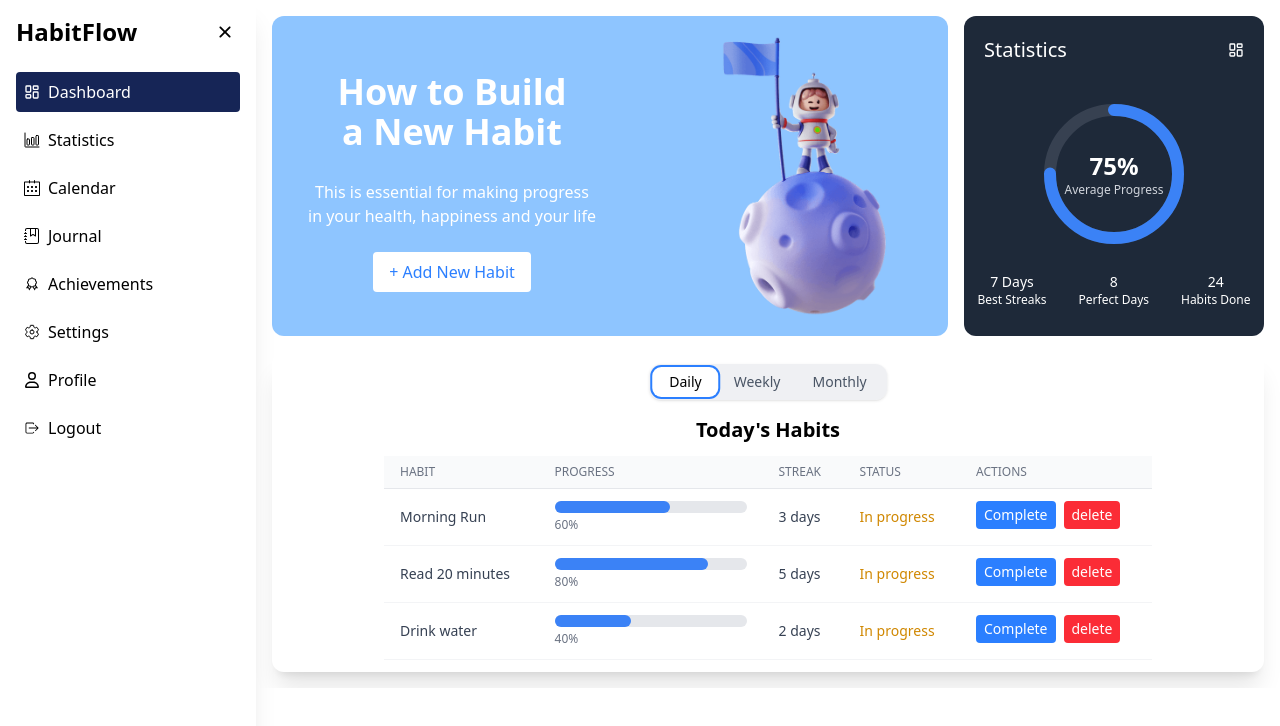
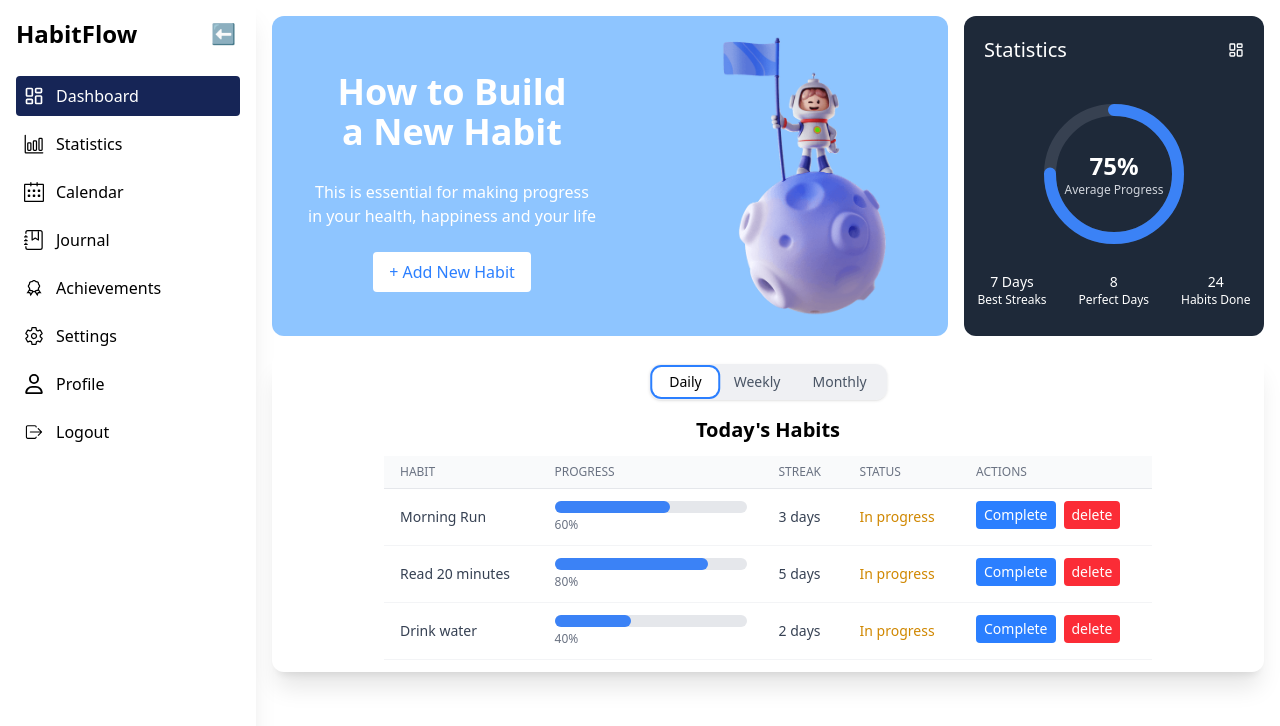
Before and after one commit to juliusmwas/NinjaFood, a React (Vite) app: page / in a window 1280 px wide. Shown: the top 726 px of the page. Built offline with nearby package versions, Linux system fonts and the light colour scheme.

Commit message:
Made the sidebar responsive across all screens

```diff
--- a/src/Components/Dashboard.jsx
+++ b/src/Components/Dashboard.jsx
@@ -1,12 +1,11 @@
 import { useState } from "react";
-import { IoIosClose} from "react-icons/io";
+import { IoIosClose, IoIosLogOut } from "react-icons/io";
 import { LuLayoutDashboard } from "react-icons/lu";
 import { IoBarChartOutline, IoSettingsOutline } from "react-icons/io5";
 import { SlCalender } from "react-icons/sl";
 import { BsJournalBookmark } from "react-icons/bs";
 import { LiaAwardSolid } from "react-icons/lia";
 import { FaRegUser } from "react-icons/fa6";
-import { IoIosLogOut } from "react-icons/io";
 
 // Import pages
 import DashboardPage from "./pages/DashboardPage";
@@ -20,6 +19,8 @@ import LogoutPage from "./pages/LogoutPage";
 
 function Dashboard() {
   const [active, setActive] = useState("Dashboard");
+  const [isCollapsed, setIsCollapsed] = useState(false); // toggle collapse
+  const [isMobileOpen, setIsMobileOpen] = useState(false); // toggle mobile sidebar
 
   const renderPage = () => {
     switch (active) {
@@ -38,7 +39,7 @@ function Dashboard() {
       case "Profile":
         return <ProfilePage />;
       case "Logout":
-        return <LogoutPage/>
+        return <LogoutPage />;
       default:
         return <DashboardPage />;
     }
@@ -56,37 +57,79 @@ function Dashboard() {
   ];
 
   return (
-    <div className="flex">
+    <div className="flex h-screen">
       {/* Sidebar */}
-      <div className="fixed top-0 left-0 h-full w-64 bg-white shadow-xl">
-        <nav className="p-4 font-roboto">
+      <div
+        className={`fixed top-0 left-0 h-full bg-white shadow-xl transition-all duration-300
+        ${isCollapsed ? "w-20" : "w-64"}
+        ${isMobileOpen ? "translate-x-0" : "-translate-x-full"}
+        md:translate-x-0`}
+      >
+        <nav className="p-4 font-roboto h-full flex flex-col">
+          {/* Header */}
           <div className="flex items-center justify-between pb-6">
-            <h1 className="text-2xl font-bold">HabitFlow</h1>
-            <IoIosClose className="text-3xl cursor-pointer" />
+            {!isCollapsed && <h1 className="text-2xl font-bold">HabitFlow</h1>}
+            <button
+              className="text-2xl md:hidden"
+              onClick={() => setIsMobileOpen(false)}
+            >
+              <IoIosClose />
+            </button>
+            <button
+              className="hidden md:block text-xl p-1"
+              onClick={() => setIsCollapsed(!isCollapsed)}
+            >
+              {isCollapsed ? "➡️" : "⬅️"}
+            </button>
           </div>
 
-          <div className="space-y-2">
+          {/* Menu Items */}
+          <div className="space-y-2 flex-1">
             {menuItems.map((item) => (
               <div
                 key={item.label}
-                onClick={() => setActive(item.label)}
-                className={`flex items-center gap-2 p-2 cursor-pointer rounded ${
-                  active === item.label
-                    ? "bg-blue-950 text-white"
-                    : "hover:bg-blue-100"
-                }`}
+                onClick={() => {
+                  setActive(item.label);
+                  setIsMobileOpen(false); // auto close on mobile
+                }}
+                className={`flex items-center gap-3 p-2 cursor-pointer rounded relative group
+                  ${
+                    active === item.label
+                      ? "bg-blue-950 text-white"
+                      : "hover:bg-blue-100"
+                  }`}
               >
-                {item.icon}
-                <span>{item.label}</span>
+                <div className="text-xl">{item.icon}</div>
+                {!isCollapsed && <span>{item.label}</span>}
+
+                {/* Tooltip when collapsed */}
+                {isCollapsed && (
+                  <span className="absolute left-full ml-2 px-2 py-1 text-sm bg-gray-800 text-white rounded opacity-0 group-hover:opacity-100 transition">
+                    {item.label}
+                  </span>
+                )}
               </div>
             ))}
-
           </div>
         </nav>
       </div>
 
       {/* Main Content */}
-      <div className="ml-64 p-4 w-full overflow-y-auto">{renderPage()}</div>
+      <div
+        className={`flex-1 transition-all duration-300 ${
+          isCollapsed ? "ml-20" : "ml-64"
+        }`}
+      >
+        {/* Mobile menu toggle button */}
+        <button
+          className="md:hidden m-4 p-2 bg-blue-950 text-white rounded"
+          onClick={() => setIsMobileOpen(true)}
+        >
+          ☰
+        </button>
+
+        <div className="p-4">{renderPage()}</div>
+      </div>
     </div>
   );
 }
```
